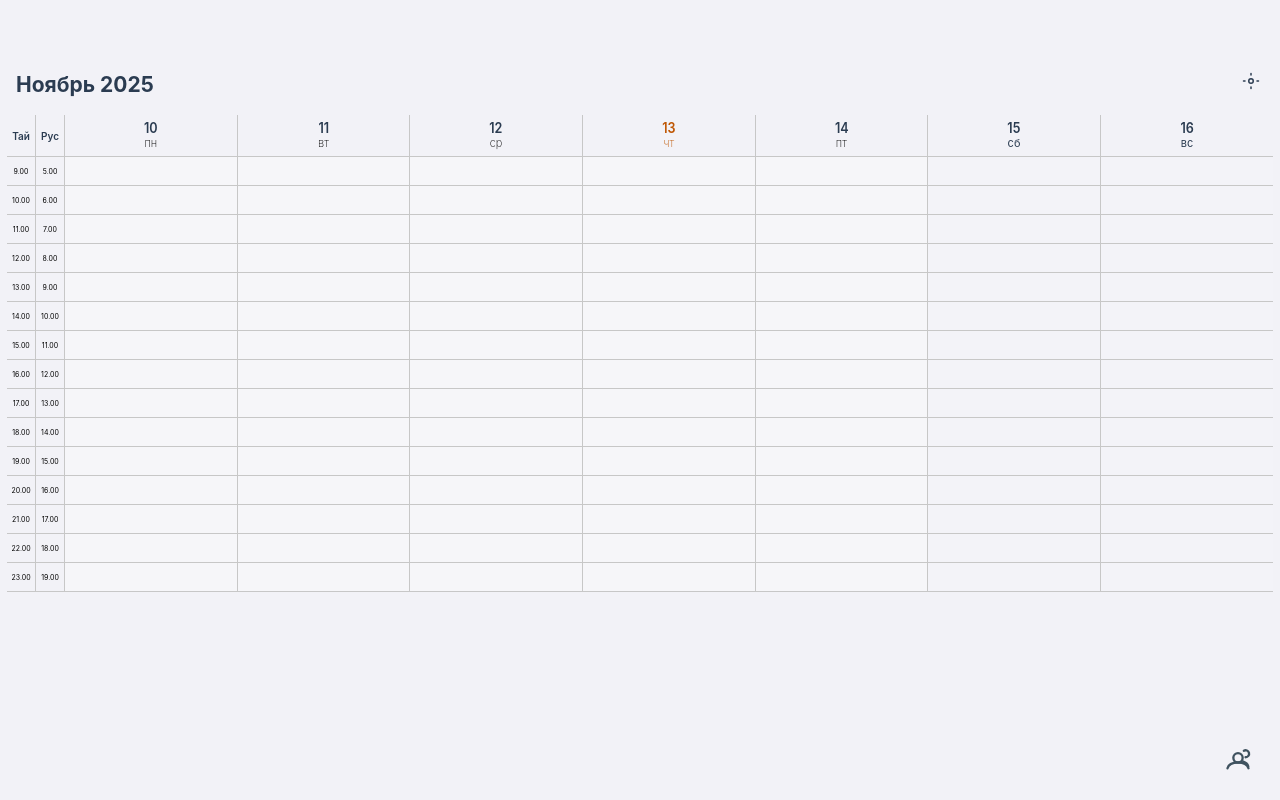
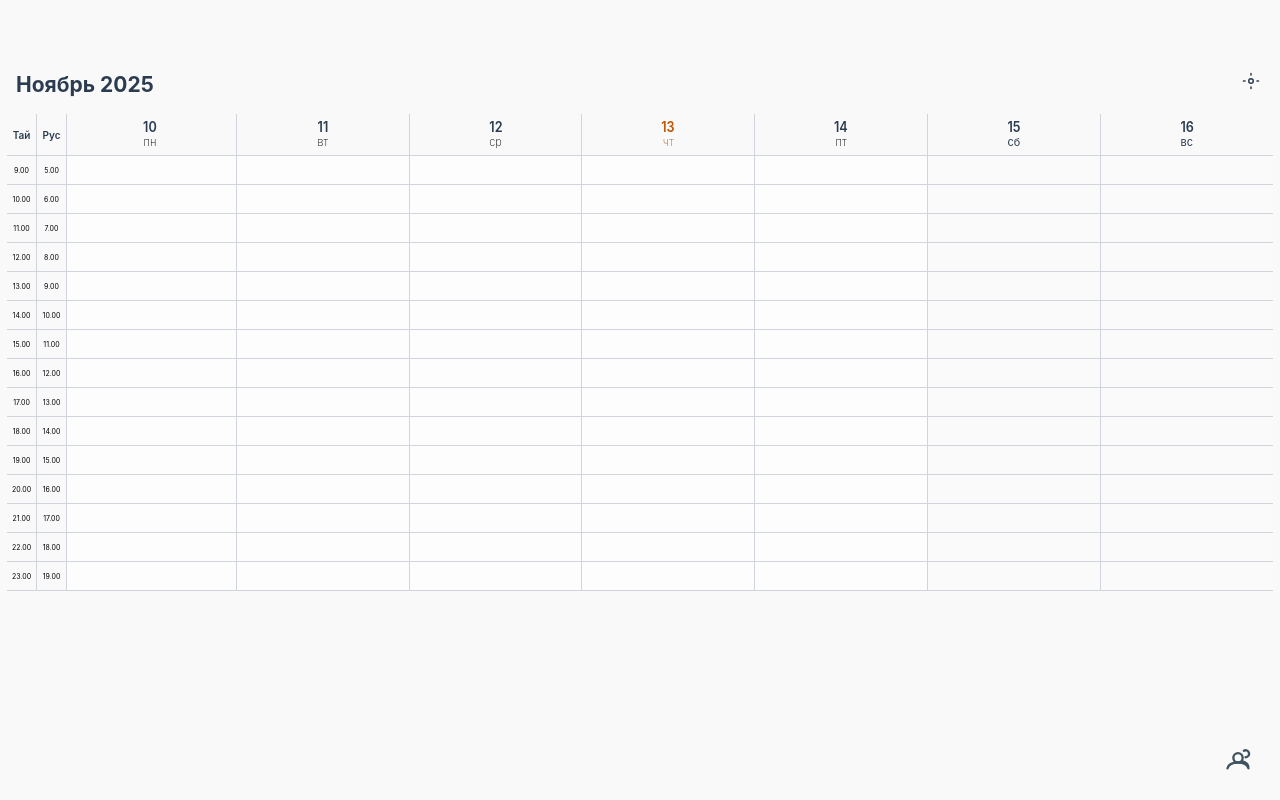
Before and after one commit to trenpetrov-ops/workcalendarIOS, a website with bundled scripts: page www/index.html in a window 1280 px wide. Built offline with nearby package versions, Linux system fonts and the light colour scheme; no server answers.

Commit message:
Update style.css

```diff
--- a/www/style.css
+++ b/www/style.css
@@ -1,5 +1,5 @@
 body {
-  background-color: #F2F2F7;
+  background-color: #f9f9f9;
   color: #000000;
   font-family: -apple-system, BlinkMacSystemFont, "Segoe UI", Roboto, Arial, sans-serif;
   margin: 0;
@@ -176,8 +176,8 @@ td {
   padding: 0px 0px;
   text-align: center;
   position: relative;
-  border-left: 1px solid #c7c7c7;
-  border-bottom: 1px solid #c7c7c7;
+  border-left: 1px solid #d1d5db;
+  border-bottom: 1px solid #d1d5db;
 }
 
 thead th {
@@ -193,16 +193,16 @@ td.time-cell {
 }
 
 .bg-yellow {
-  /* background-color: #f2f2f7; */
+  background-color: #f9f9f9;
   border-left: none;
 }
 th.bg-yellow, th.bg-gray {
-    width: 24px;
+    width: 25px;
     /* border-left: none; */
 }
 .bg-gray {
-  background-color: #f2f2f7;
-  border-right: 1px solid #c7c7c7;
+  background-color: #f9f9f9;
+  border-right: 1px solid #d1d5db;
 }
 
 .bg-blue {
@@ -214,11 +214,11 @@ th.bg-yellow, th.bg-gray {
 }
 
 .bg-white {
-  background-color: #f6f6f9;
+  background-color: #fdfdfd;
 }
 
 .bg-red {
-  /* background-color: #f2f2f7; */
+  background-color: #f9f9f9;
 }
 th.bg-red.today-col .date, th.bg-red.today-col .weekday {
     color: #bf5704;
@@ -240,11 +240,11 @@ th.bg-orange span.weekday {
     font-weight: 400;
     color: #2b3c51;
 }
-.bg-orange {
-  background-color: #f3f3f8;
+td.bg-orange {
+  background-color: #fafafa;
 }
 th.bg-orange {
-    background-color: #f2f2f7;
+    background-color: #f9f9f9;
 }
 .weekend-col {
   background-color: #fff7ed;
@@ -521,8 +521,6 @@ button.copy-btn {
   width: 100%;
   overflow: hidden;
   position: relative;
-  padding-top: 1px;
-  padding-right: 1px;
 }
 
 /* Левая часть — фиксированные 2 столбца */
@@ -531,7 +529,7 @@ button.copy-btn {
   width: 56px; /* примерно ширина двух колонок */
   z-index: 3;
   /* background: #fff; */
-  border-right: 1px solid #d1d5db;
+  /* border-right: 1px solid #d1d5db; */
   position: sticky;
   left: 0;
   backface-visibility: hidden;
@@ -642,7 +640,7 @@ button.copy-btn {
 }
 /* === нав бар === */
 .active-clients-bar {
-  /* background: #f9f9f9; */
+  background: #f9f9f9;
   padding: 22px 10px 0px 10px;
   margin-top: 0;
 }
```
